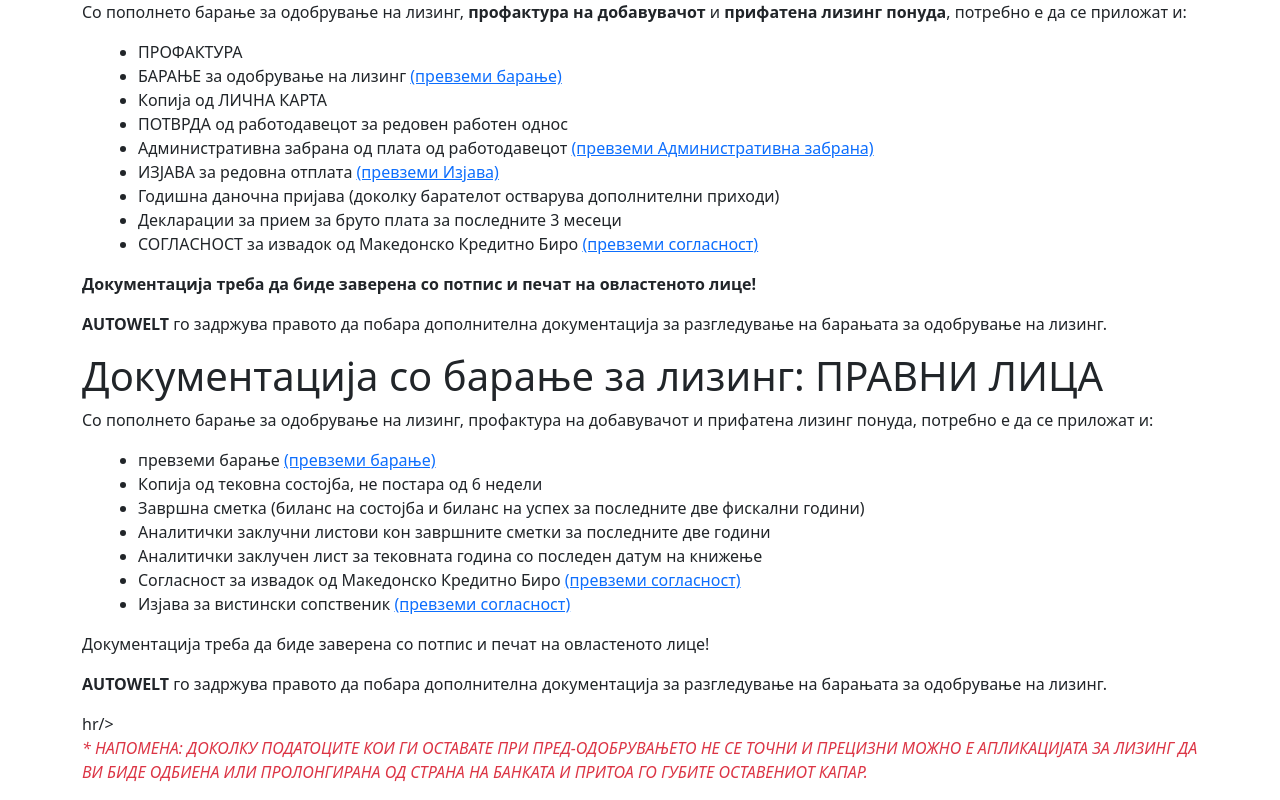
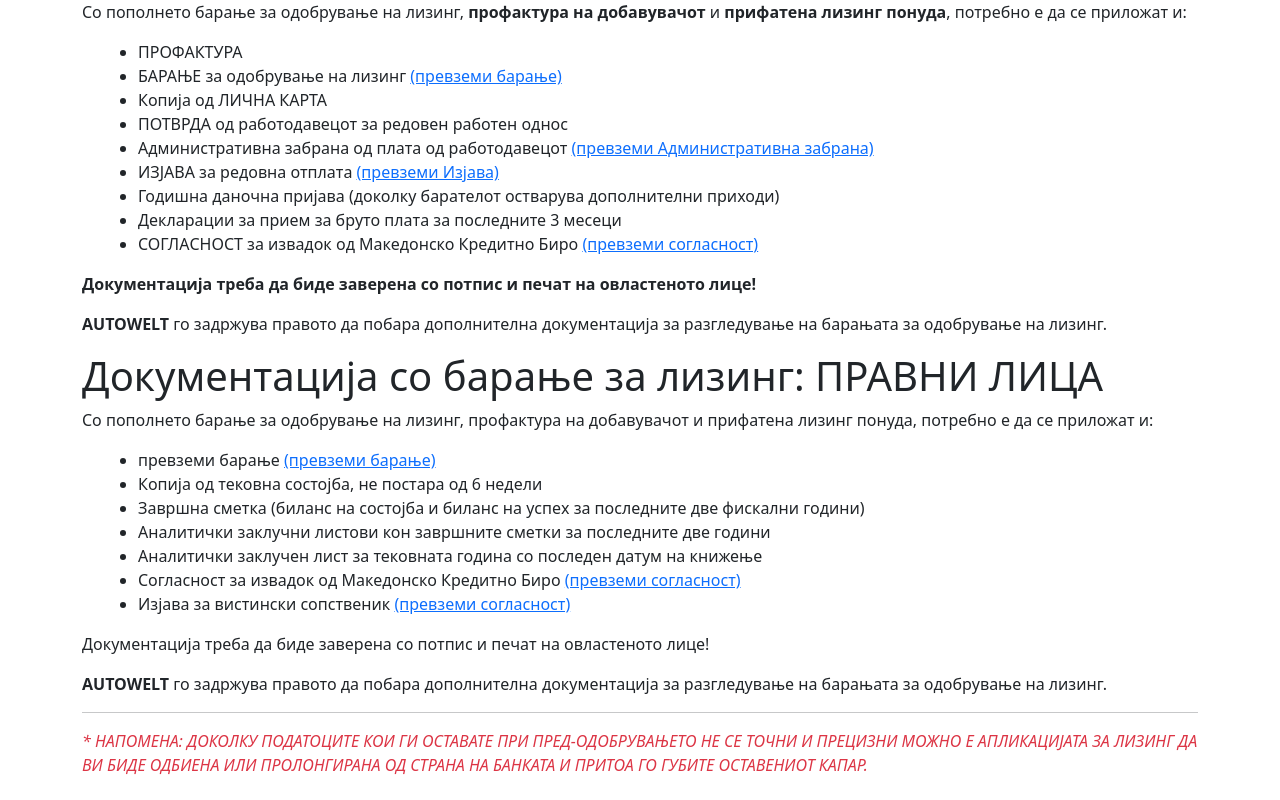
Before and after one commit to borcesmileski/AutoWelt, a Vue app: page /autoWelt in a window 1280 px wide. Shown: the part 1169-1969 px from the top of the page. Built offline with nearby package versions, Linux system fonts and the light colour scheme.

Commit message:
hr tag changed

```diff
--- a/src/components/LegalEntites.vue
+++ b/src/components/LegalEntites.vue
@@ -19,7 +19,7 @@
 
     <p><strong>AUTOWELT</strong> го задржува правото да побара дополнителна документација за разгледување на барањата за одобрување на лизинг.</p>
 
-    hr/>
+    <hr/>
 
     <p class="text-danger"><i>* НАПОМЕНА: ДОКОЛКУ ПОДАТОЦИТЕ КОИ ГИ ОСТАВАТЕ ПРИ ПРЕД-ОДОБРУВАЊЕТО НЕ СЕ ТОЧНИ И ПРЕЦИЗНИ МОЖНО Е АПЛИКАЦИЈАТА ЗА ЛИЗИНГ ДА ВИ БИДЕ ОДБИЕНА ИЛИ ПРОЛОНГИРАНА ОД СТРАНА НА БАНКАТА И ПРИТОА ГО ГУБИТЕ ОСТАВЕНИОТ КАПАР.</i></p>
 
```
